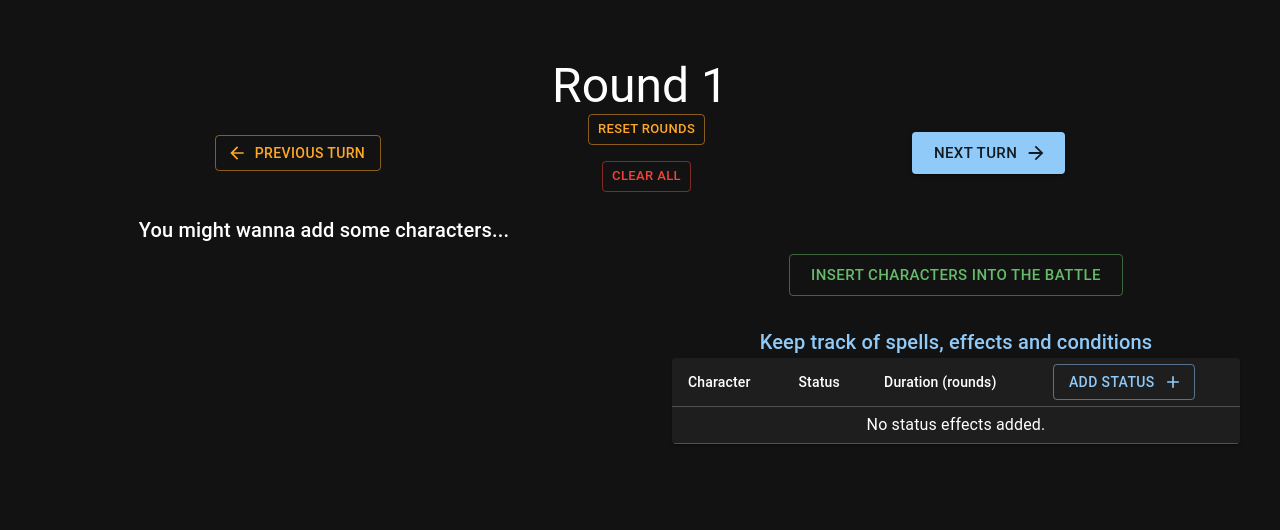
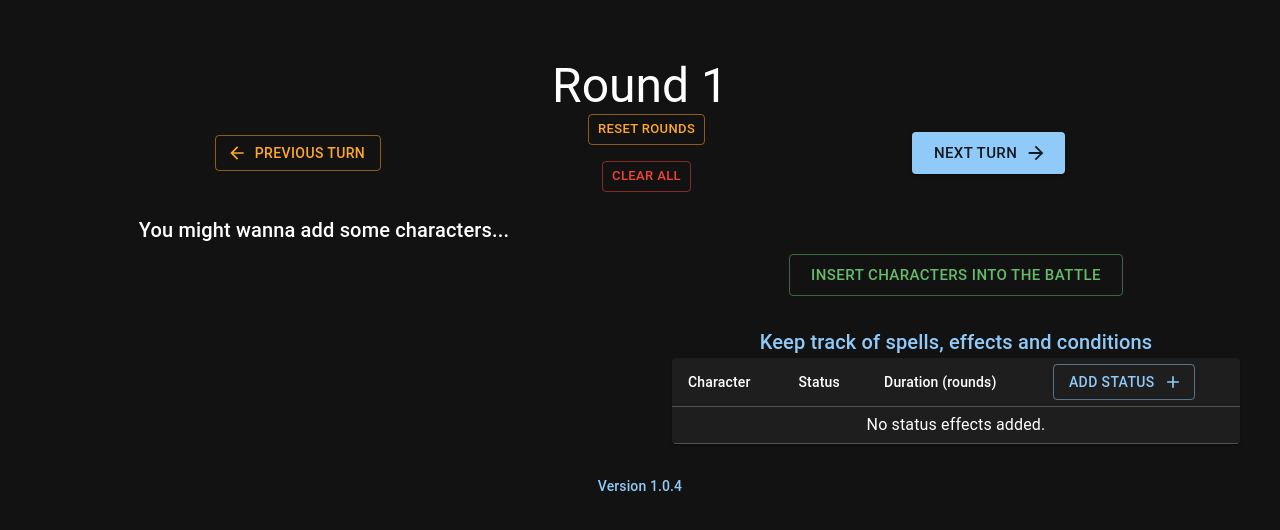
Before and after one commit to StefMTP/encounter-initiative-tracker, a React (Create React App) app: page / in a window 1280 px wide. Shown: the top 530 px of the page. Built offline with nearby package versions, Linux system fonts and the light colour scheme.

Commit message:
show version on front

```diff
--- a/src/App.tsx
+++ b/src/App.tsx
@@ -1,5 +1,11 @@
 import React from "react";
-import { createTheme, ThemeProvider, Box, Grid } from "@mui/material";
+import {
+  createTheme,
+  ThemeProvider,
+  Box,
+  Grid,
+  Typography,
+} from "@mui/material";
 import "./global.css";
 import Header from "./components/Structure/Header";
 import MainBar from "./components/Structure/MainBar";
@@ -9,6 +15,7 @@ import CombatActorsContextProvider from "./contexts/CombatActorsContext";
 import PlayerStatusesProvider from "./contexts/PlayerStatusesContext";
 import TurnContextProvider from "./contexts/TurnContext";
 import AlertContextProvider from "./contexts/AlertContext";
+import { version } from "./../package.json";
 
 const darkTheme = createTheme({ palette: { mode: "dark" } });
 
@@ -32,6 +39,13 @@ const App = () => {
                   <MainBar />
                   <SideBar />
                 </Grid>
+                <Typography
+                  textAlign="center"
+                  color="primary"
+                  variant="subtitle2"
+                >
+                  Version {version}
+                </Typography>
               </Box>
             </ThemeProvider>
           </TurnContextProvider>
```
